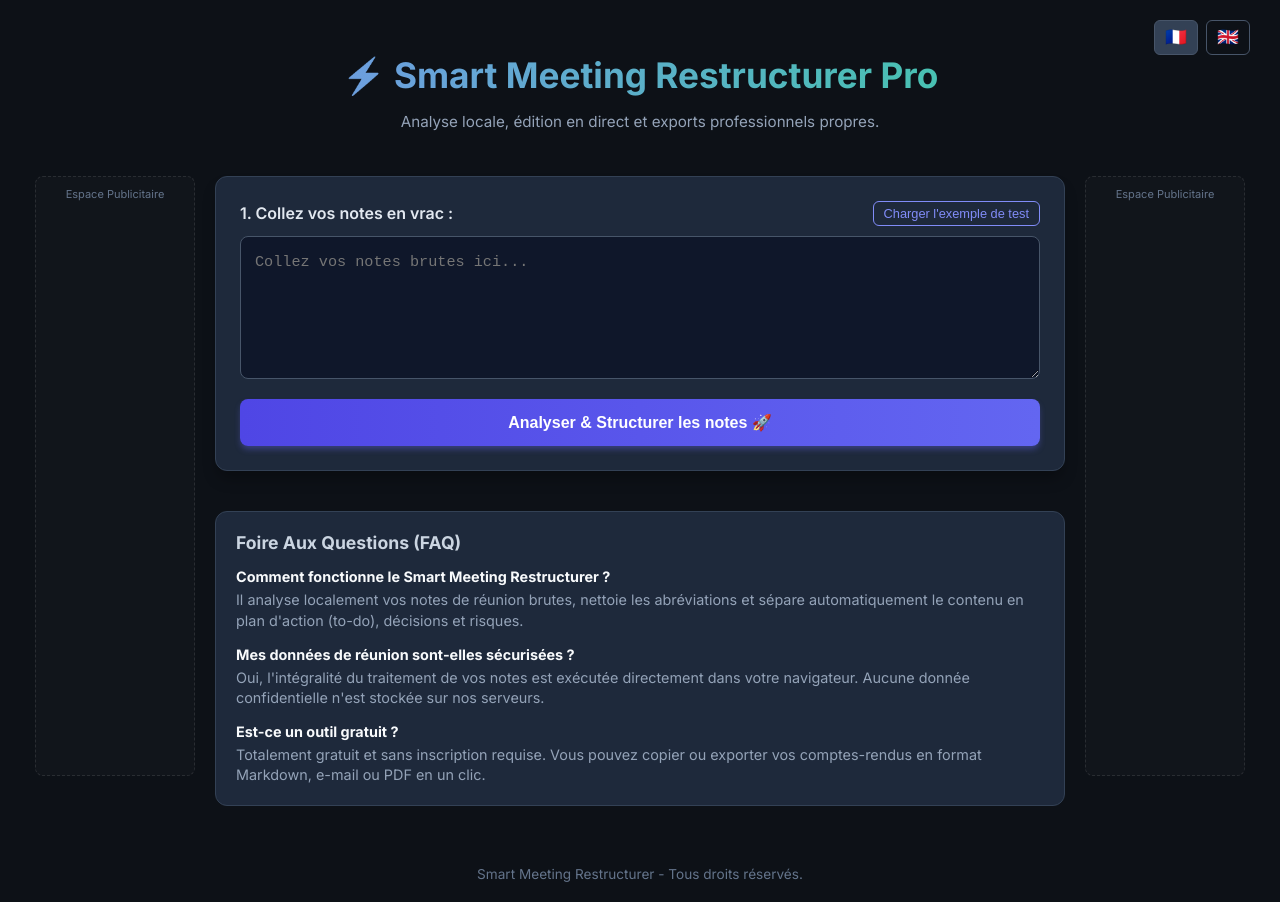
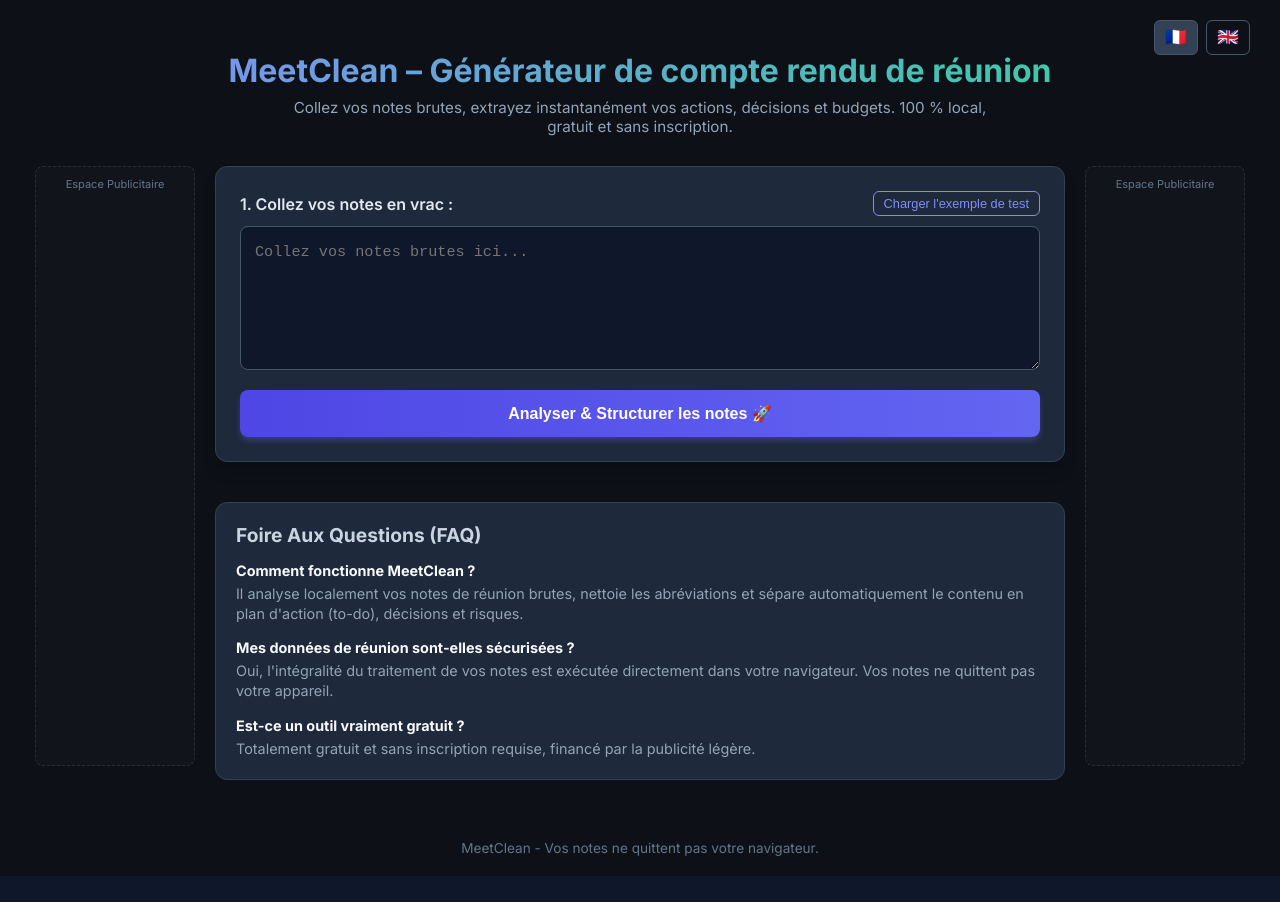
Before and after one commit to ValentinLAFFITTE/meeting-cleaner, a React (Vite) app: page / in a window 1280 px wide. After the commit the page ends 876 px from the top, so only its background shows below. Built offline with nearby package versions, Linux system fonts and the light colour scheme.

Commit message:
Update App.jsx

```diff
--- a/src/App.jsx
+++ b/src/App.jsx
@@ -73,14 +73,15 @@ const KEYWORDS = {
 
 const TRANSLATIONS = {
   fr: {
-    subtitle: "Analyse locale, édition en direct et exports professionnels propres.",
+    h1Title: "MeetClean – Générateur de compte rendu de réunion",
+    subtitle: "Collez vos notes brutes, extrayez instantanément vos actions, décisions et budgets. 100 % local, gratuit et sans inscription.",
     testBtn: "Charger l'exemple de test",
-    testText: "reunion du 12 c'est important on a parler du budget de la boite. on a validé le budget Q3 à 15000€ pour le nouveau logiciel. faut que Stephane il achete les tables pour le bureau avant vendredi prochain et aussi Charlotte elle doit refaire le contrat du client. attention on a un gros retard sur la prod du site web à cause d'un bug serveur.",
+    testText: "réunion du 12 c'est important on a parlé du budget de la boîte. on a validé le budget Q3 à 15000€ pour le nouveau logiciel. il faut que Stéphane achète les tables pour le bureau avant vendredi prochain et aussi Charlotte doit refaire le contrat du client. attention on a un gros retard sur la prod du site web à cause d'un bug serveur.",
     labelInput: "1. Collez vos notes en vrac :",
     placeholderInput: "Collez vos notes brutes ici...",
     processBtn: "Analyser & Structurer les notes 🚀",
-    titleResult: "2. Compte-rendu Prêt à Partager",
-    descResult: "💡 Modifiez le contenu si besoin, puis copiez-le pour votre e-mail ou imprimez-le en PDF.",
+    titleResult: "2. Compte-rendu prêt à partager",
+    descResult: "💡 Modifiez le contenu si besoin, puis copiez-le ou exportez-le en un clic.",
     copyEmail: "✉️ Copier pour E-mail",
     printPdf: "🖨️ Enregistrer en PDF",
     copyMd: "📋 Copier Markdown",
@@ -88,7 +89,7 @@ const TRANSLATIONS = {
     addBtn: "+ Ajouter",
     emptyCategory: "Aucun élément dans cette catégorie.",
     adText: "Espace Publicitaire",
-    footer: "Smart Meeting Restructurer - Tous droits réservés.",
+    footer: "MeetClean - Vos notes ne quittent pas votre navigateur.",
     categories: {
       actions: { label: "🛠️ Plan d'action (To-Do)", shortLabel: '🛠️ Action', color: '#fbbf24' },
       decisions: { label: '⚖️ Décisions prises', shortLabel: '⚖️ Décision', color: '#34d399' },
@@ -97,20 +98,21 @@ const TRANSLATIONS = {
     },
     faqTitle: "Foire Aux Questions (FAQ)",
     faq: [
-      { q: "Comment fonctionne le Smart Meeting Restructurer ?", a: "Il analyse localement vos notes de réunion brutes, nettoie les abréviations et sépare automatiquement le contenu en plan d'action (to-do), décisions et risques." },
-      { q: "Mes données de réunion sont-elles sécurisées ?", a: "Oui, l'intégralité du traitement de vos notes est exécutée directement dans votre navigateur. Aucune donnée confidentielle n'est stockée sur nos serveurs." },
-      { q: "Est-ce un outil gratuit ?", a: "Totalement gratuit et sans inscription requise. Vous pouvez copier ou exporter vos comptes-rendus en format Markdown, e-mail ou PDF en un clic." }
+      { q: "Comment fonctionne MeetClean ?", a: "Il analyse localement vos notes de réunion brutes, nettoie les abréviations et sépare automatiquement le contenu en plan d'action (to-do), décisions et risques." },
+      { q: "Mes données de réunion sont-elles sécurisées ?", a: "Oui, l'intégralité du traitement de vos notes est exécutée directement dans votre navigateur. Vos notes ne quittent pas votre appareil." },
+      { q: "Est-ce un outil vraiment gratuit ?", a: "Totalement gratuit et sans inscription requise, financé par la publicité légère." }
     ]
   },
   en: {
-    subtitle: "Local analysis, live editing, and clean professional exports.",
+    h1Title: "MeetClean – Free Meeting Minutes Generator",
+    subtitle: "Paste raw notes and instantly extract actions, decisions, and budgets. 100% local, free, no registration.",
     testBtn: "Load test example",
-    testText: "meeting on the 12th is important, we talked about company budget. approved Q3 budget at $15000 for the new software. Stéphane needs to buy the office tables before next Friday and Charlotte has to redo the client contract. warning: huge delay on website production due to a server bug.",
+    testText: "meeting on the 12th is important, we talked about company budget. approved Q3 budget at 15000€ for the new software. Stéphane needs to buy the office tables before next Friday and Charlotte has to redo the client contract. warning: huge delay on website production due to a server bug.",
     labelInput: "1. Paste your raw meeting notes:",
     placeholderInput: "Paste your raw notes here...",
     processBtn: "Analyze & Structure Notes 🚀",
     titleResult: "2. Ready-to-Share Meeting Minutes",
-    descResult: "💡 Edit content if needed, then copy for your email or save as PDF.",
+    descResult: "💡 Edit content if needed, then copy or export.",
     copyEmail: "✉️ Copy for Email",
     printPdf: "🖨️ Save as PDF",
     copyMd: "📋 Copy Markdown",
@@ -118,7 +120,7 @@ const TRANSLATIONS = {
     addBtn: "+ Add",
     emptyCategory: "No items in this category.",
     adText: "Advertisement",
-    footer: "Smart Meeting Restructurer - All rights reserved.",
+    footer: "MeetClean - Your notes never leave your browser.",
     categories: {
       actions: { label: "🛠️ Action Plan (To-Do)", shortLabel: '🛠️ Action', color: '#fbbf24' },
       decisions: { label: '⚖️ Decisions Made', shortLabel: '⚖️ Decision', color: '#34d399' },
@@ -127,16 +129,17 @@ const TRANSLATIONS = {
     },
     faqTitle: "Frequently Asked Questions (FAQ)",
     faq: [
-      { q: "How does Smart Meeting Restructurer work?", a: "It locally analyzes your raw meeting notes, cleans abbreviations, and automatically organizes content into action items, decisions, and risks." },
-      { q: "Is my meeting data secure?", a: "Yes, all notes processing runs directly in your browser. No confidential data is ever stored on our servers." },
-      { q: "Is this tool free?", a: "Completely free with no registration required. You can copy or export your minutes as Markdown, email format, or PDF instantly." }
+      { q: "How does MeetClean work?", a: "It locally analyzes raw meeting notes, cleans abbreviations, and organizes content into actions, decisions, and risks." },
+      { q: "Is my meeting data secure?", a: "Yes, all processing runs directly in your browser. Your notes never leave your device." },
+      { q: "Is this tool free?", a: "Completely free with no registration required." }
     ]
   }
 };
 
 const DATE_REGEX = /\b(lundi|mardi|mercredi|jeudi|vendredi|samedi|dimanche|demain|aujourd'hui|ce soir|cet après-midi|semaine prochaine|mois prochain|janvier|février|mars|avril|mai|juin|juillet|août|septembre|octobre|novembre|décembre|monday|tuesday|wednesday|thursday|friday|saturday|sunday|tomorrow|today|tonight|next week|january|february|march|april|may|june|july|august|september|october|november|december|q1|q2|q3|q4|asap|urgent|before [a-z0-9\s]+|\d{1,2}\/\d{1,2}(?:\/\d{2,4})?)\b/i;
 
-const BUDGET_REGEX = /\b(\d+(?:[\.,]\d+)?\s*(?:k€|€|\$|k\b|euros|dollars|k euros|millions?))\b/i;
+// Regex corrigée pour capturer le budget sans bloquer sur le symbole de fin
+const BUDGET_REGEX = /\b(\d+(?:[\.,]\d+)?\s*(?:k€|€|\$|k\b|euros|dollars|k euros|millions?))(?!\w)/i;
 
 export default function App() {
   const [lang, setLang] = useState('fr');
@@ -154,6 +157,7 @@ export default function App() {
     localStorage.setItem('meeting_items', JSON.stringify(items));
   }, [rawText, items]);
 
+  // Correction du bug AdSense : Exécuté une seule fois au montage de l'application
   useEffect(() => {
     try {
       (window.adsbygoogle = window.adsbygoogle || []).push({});
@@ -161,7 +165,7 @@ export default function App() {
     } catch (e) {
       console.error(e);
     }
-  }, [hasProcessed, lang]);
+  }, []);
 
   const cleanAndFormatSentence = (str) => {
     let cleaned = str.trim();
@@ -298,7 +302,7 @@ export default function App() {
     const risks = items.filter(i => i.category === 'risks');
 
     return `# 📋 ${lang === 'fr' ? 'Compte-Rendu de Réunion' : 'Meeting Minutes'}
-*${lang === 'fr' ? 'Généré le' : 'Generated on'} ${new Date().toLocaleDateString(lang === 'fr' ? 'fr-FR' : 'en-US')}*
+*${lang === 'fr' ? 'Généré par MeetClean le' : 'Generated by MeetClean on'} ${new Date().toLocaleDateString(lang === 'fr' ? 'fr-FR' : 'en-US')}*
 
 ## ${t.categories.actions.label}
 ${actions.length > 0 ? actions.map(i => `- [${i.done ? 'x' : ' '}] ${i.text}${i.assignee ? ` **(👤 ${i.assignee})**` : ''}${i.deadline ? ` *(📅 ${i.deadline})*` : ''}${i.budget ? ` **(💰 ${i.budget})**` : ''}`).join('\n') : `_${lang === 'fr' ? 'Aucune action détectée.' : 'No action detected.'}_`}
@@ -320,7 +324,7 @@ ${summary.length > 0 ? summary.map(i => `- ${i.text}`).join('\n') : `_${lang ===
   };
 
   const copyEmailReady = () => {
-    const emailText = `${lang === 'fr' ? 'Bonjour à tous,\n\nVoici le compte-rendu de notre réunion :\n\n' : 'Hello everyone,\n\nHere are the meeting minutes:\n\n'}` + generateMarkdown() + `\n\n${lang === 'fr' ? 'Bien cordialement,\n' : 'Best regards,\n'}`;
+    const emailText = `${lang === 'fr' ? 'Bonjour à tous,\n\nVoici le compte-rendu de notre réunion généré via MeetClean :\n\n' : 'Hello everyone,\n\nHere are the meeting minutes generated via MeetClean:\n\n'}` + generateMarkdown() + `\n\n${lang === 'fr' ? 'Bien cordialement,\n' : 'Best regards,\n'}`;
     navigator.clipboard.writeText(emailText);
     alert(lang === 'fr' ? "✉️ E-mail copié ! Il vous suffit de faire Ctrl + V." : "✉️ Email copied! Just paste it.");
   };
@@ -331,7 +335,7 @@ ${summary.length > 0 ? summary.map(i => `- ${i.text}`).join('\n') : `_${lang ===
     const url = URL.createObjectURL(blob);
     const link = document.createElement('a');
     link.href = url;
-    link.setAttribute('download', `meeting-minutes-${new Date().toISOString().slice(0,10)}.md`);
+    link.setAttribute('download', `meetclean-minutes-${new Date().toISOString().slice(0,10)}.md`);
     document.body.appendChild(link);
     link.click();
     document.body.removeChild(link);
@@ -352,7 +356,7 @@ ${summary.length > 0 ? summary.map(i => `- ${i.text}`).join('\n') : `_${lang ===
       justifyContent: 'space-between'
     }}>
 
-      {/* En-tête avec sélecteur de langue drapeau */}
+      {/* En-tête sémantique H1 pour le SEO et sélecteur de langue */}
       <header style={{ textAlign: 'center', padding: '30px 20px 10px 20px', position: 'relative' }} className="no-print">
         <div style={{ position: 'absolute', top: '20px', right: '30px', display: 'flex', gap: '8px' }}>
           <button
@@ -371,15 +375,15 @@ ${summary.length > 0 ? summary.map(i => `- ${i.text}`).join('\n') : `_${lang ===
           </button>
         </div>
 
-        <h1 style={{ fontSize: '2.2rem', marginBottom: '0.5rem', background: 'linear-gradient(90deg, #818cf8, #34d399)', WebkitBackgroundClip: 'text', WebkitTextFillColor: 'transparent' }}>
-          ⚡ Smart Meeting Restructurer Pro
+        <h1 style={{ fontSize: '2rem', marginBottom: '0.5rem', background: 'linear-gradient(90deg, #818cf8, #34d399)', WebkitBackgroundClip: 'text', WebkitTextFillColor: 'transparent' }}>
+          {t.h1Title}
         </h1>
-        <p style={{ color: '#94a3b8', fontSize: '0.95rem' }}>
+        <p style={{ color: '#94a3b8', fontSize: '0.95rem', maxWidth: '700px', margin: '0 auto' }}>
           {t.subtitle}
         </p>
       </header>
 
-      {/* Disposition en 3 colonnes : Pub gauche | Application au centre | Pub droite */}
+      {/* Disposition en 3 colonnes : Pub gauche (masquée sur mobile) | Application | Pub droite (masquée sur mobile) */}
       <div style={{
         display: 'flex',
         justifyContent: 'center',
@@ -392,8 +396,8 @@ ${summary.length > 0 ? summary.map(i => `- ${i.text}`).join('\n') : `_${lang ===
         boxSizing: 'border-box'
       }} className="no-print">
 
-        {/* Barre latérale gauche (Publicité) */}
-        <aside style={{
+        {/* Barre latérale gauche (Publicité - cachée sur petits écrans via classe responsive) */}
+        <aside className="sidebar-ad" style={{
           width: '160px',
           minHeight: '600px',
           background: 'rgba(255,255,255,0.02)',
@@ -606,9 +610,9 @@ ${summary.length > 0 ? summary.map(i => `- ${i.text}`).join('\n') : `_${lang ===
             </div>
           )}
 
-          {/* Section FAQ SEO bilingue */}
+          {/* Section FAQ SEO enrichie pour contrer le contenu "léger" d'AdSense */}
           <section style={{ maxWidth: '850px', margin: '40px auto 20px auto', padding: '20px', backgroundColor: '#1e293b', borderRadius: '12px', border: '1px solid #334155', color: '#94a3b8', fontSize: '0.9rem' }} className="no-print">
-            <h3 style={{ color: '#cbd5e1', fontSize: '1.1rem', marginBottom: '15px', marginTop: 0 }}>{t.faqTitle}</h3>
+            <h3 style={{ color: '#cbd5e1', fontSize: '1.2rem', marginBottom: '15px', marginTop: 0 }}>{t.faqTitle}</h3>
             {t.faq.map((item, idx) => (
               <div key={idx} style={{ marginBottom: idx < t.faq.length - 1 ? '15px' : '0' }}>
                 <strong style={{ color: '#f8fafc' }}>{item.q}</strong>
@@ -619,8 +623,8 @@ ${summary.length > 0 ? summary.map(i => `- ${i.text}`).join('\n') : `_${lang ===
 
         </main>
 
-        {/* Barre latérale droite (Publicité) */}
-        <aside style={{
+        {/* Barre latérale droite (Publicité - cachée sur petits écrans) */}
+        <aside className="sidebar-ad" style={{
           width: '160px',
           minHeight: '600px',
           background: 'rgba(255,255,255,0.02)',
@@ -641,6 +645,15 @@ ${summary.length > 0 ? summary.map(i => `- ${i.text}`).join('\n') : `_${lang ===
 
       </div>
 
+      {/* Styles CSS injectés pour masquer proprement les pubs sur mobile et éviter la casse */}
+      <style>{`
+        @media (max-width: 1024px) {
+          .sidebar-ad {
+            display: none !important;
+          }
+        }
+      `}</style>
+
       {/* Pied de page */}
       <footer style={{ textAlign: 'center', padding: '20px', color: '#64748b', fontSize: '0.85rem' }} className="no-print">
         {t.footer}
```
